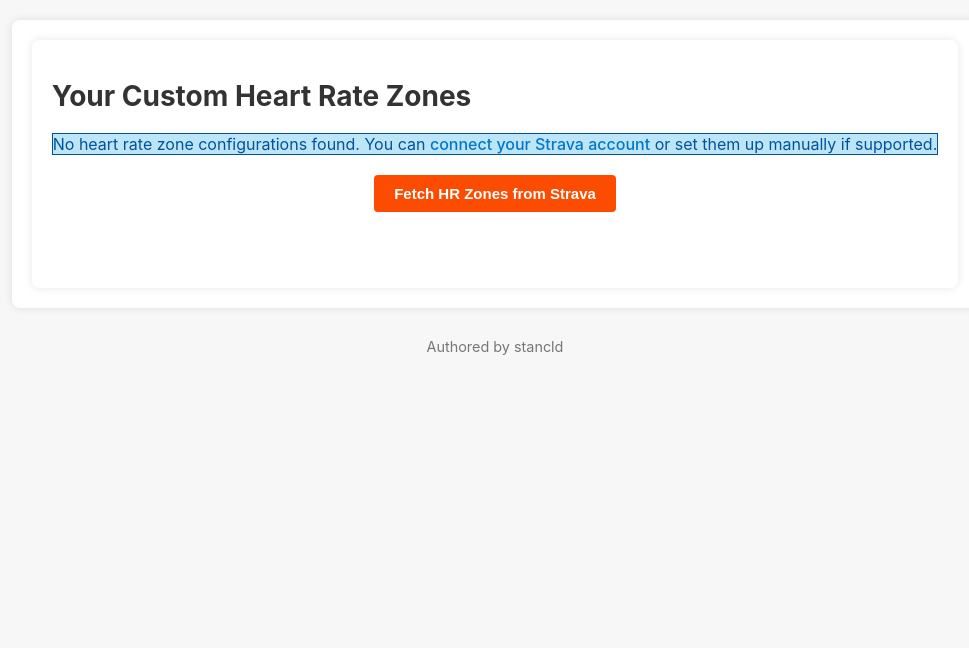
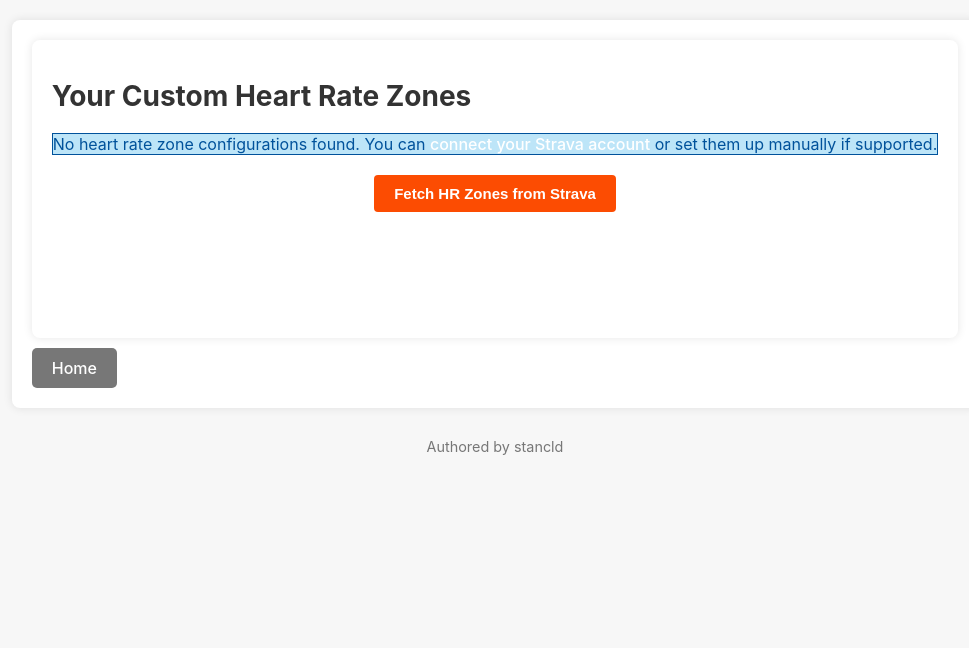
Before and after one commit to stancld/zonelens, a Django app: template backend/api/templates/api/hr_zone_display.html in a window 1280 px wide. Shown: the top 648 px of the page, without its empty margins (145-1114 px from the left). Run offline with Django 5.2, Linux system fonts and the light colour scheme; the template is opened without the code that fills it, so the values that code supplies are empty; parts of the project's set-up code (start-up, migrations or seed data) failed here and were passed over.

Commit message:
template: Add home button to user/hr-zone display

```diff
--- /dev/null
+++ b/backend/api/static/css/buttons.css
@@ -0,0 +1,16 @@
+.basic-button {
+    background-color: #777;
+    text-decoration: none;
+    color: white;
+    border: none;
+    padding: 10px 20px;
+    font-size: 1em;
+    border-radius: 5px;
+    cursor: pointer;
+    margin-top: 15px;
+    transition: background-color 0.3s ease;
+}
+
+.basic-button:hover {
+    background-color: #555;
+}
--- a/backend/api/templates/api/base.html
+++ b/backend/api/templates/api/base.html
@@ -9,6 +9,7 @@
     <link rel="apple-touch-icon" href="{% static 'images/apple-touch-icon.png' %}">
     <link rel="icon" type="image/png" sizes="192x192" href="{% static 'images/icon-192.png' %}">
     <link rel="icon" type="image/png" sizes="512x512" href="{% static 'images/icon-512.png' %}">
+    <link rel="stylesheet" href="{% static 'css/buttons.css' %}">
 
     <title>{% block title %}My Strava App{% endblock %}</title>
     <style>
@@ -56,8 +57,7 @@
         }
         nav ul li a:hover {
             background-color: #111;
-        }
-    </style>
+        }    </style>
     {% block head_extra %}{% endblock %}
 </head>
 <body>
--- a/backend/api/templates/api/hr_zone_display.html
+++ b/backend/api/templates/api/hr_zone_display.html
@@ -1,9 +1,11 @@
 {% extends "api/base.html" %}
 {% load static %}
+<link rel="stylesheet" href="{% static 'css/buttons.css' %}">
 
 {% block title %}Your Custom Heart Rate Zones{% endblock %}
 
 {% block content %}
+    <a href="{% url 'index' %}" class="basic-button home-button-position">Home</a>
     <style>
 nav {
             display: none !important; /* Hide the main navigation bar */
@@ -20,6 +22,13 @@
             color: #333333;
             font-size: 28px;
             margin-bottom: 20px;
+        }
+
+        .home-button-position {
+            position: absolute;
+            bottom: 20px;
+            left: 20px;
+            z-index: 1001;
         }
 
         h2 { /* Configuration heading */
@@ -182,16 +191,18 @@
             width: fit-content; /* Try to fit its content's width */
             margin-left: auto; /* Keep it centered if it doesn't fill viewport */
             margin-right: auto; /* Keep it centered if it doesn't fill viewport */
+            position: relative; /* For positioning child elements */
+            padding-bottom: 70px; /* Add space for home button */
         }
 
         .container a, p a {
-            color: #0077CC;
+            color: white;
             text-decoration: none;
             font-weight: 500;
         }
         .container a:hover, p a:hover {
-            text-decoration: underline;
-            color: #005ea6;
+            text-decoration: none;
+            color: white;
         }
         .strava-logo-container {
             position: fixed;
```
Also changed, not shown: backend/api/templates/index.html (+2 -15 lines).
